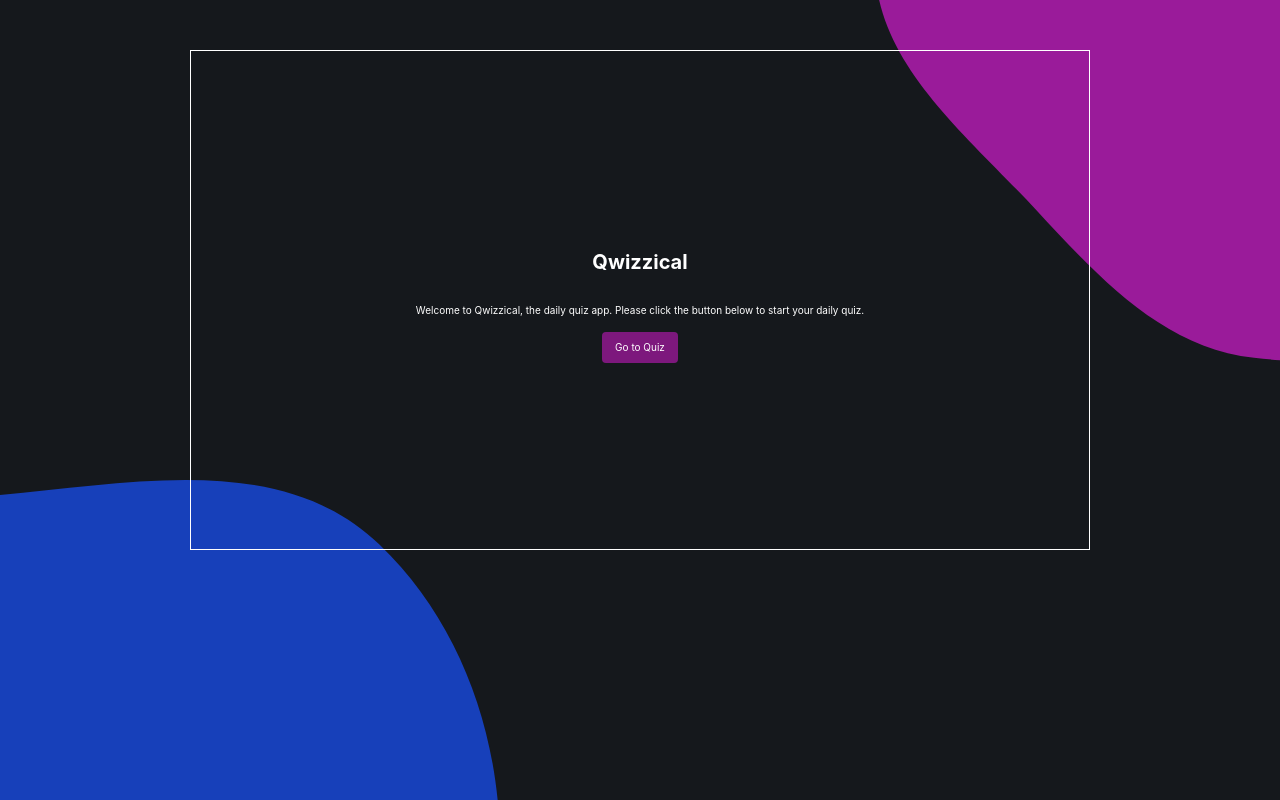
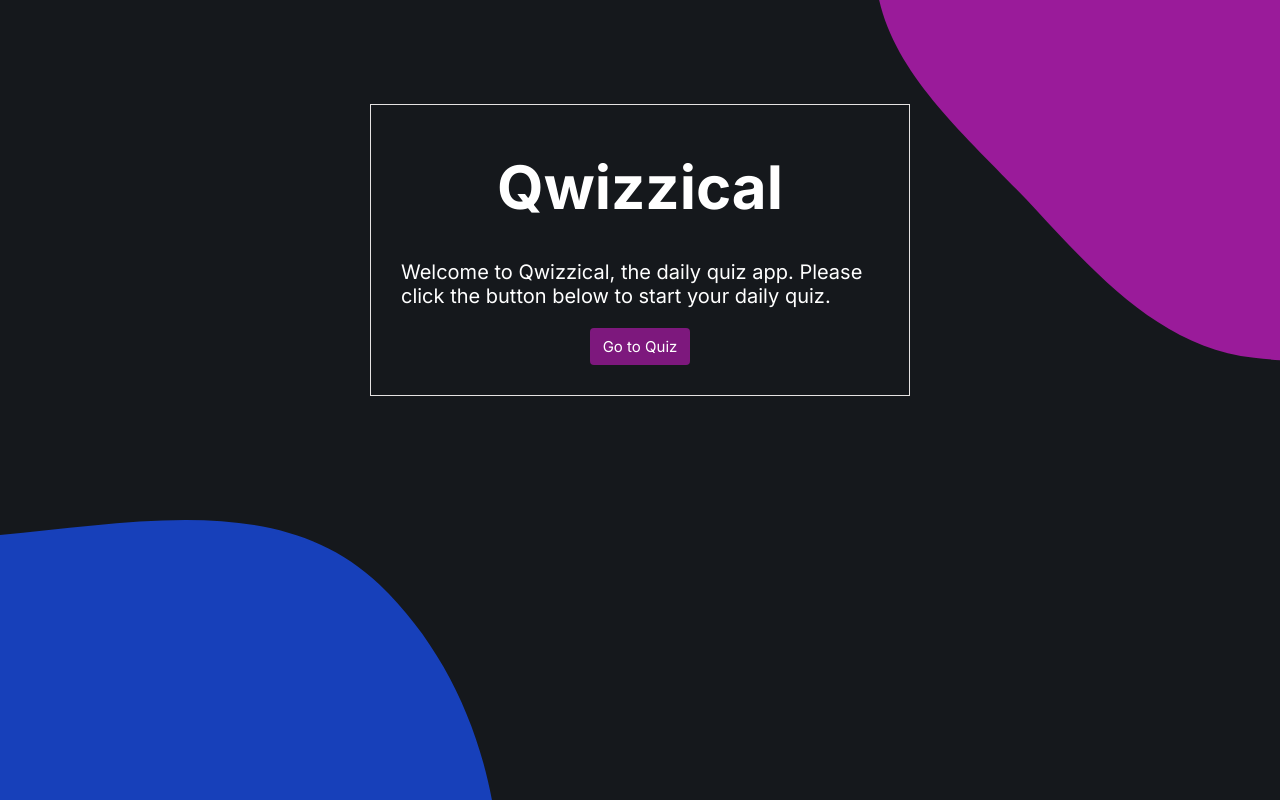
Before and after one commit to marktlinn/qwizzical, a React (Vite) app: page / in a window 1280 px wide. Built offline with nearby package versions, Linux system fonts and the light colour scheme; no server answers.

Commit message:
Styling: added font, and nested stylings for fonts and welcome card

```diff
--- a/src/index.scss
+++ b/src/index.scss
@@ -4,6 +4,8 @@ $background-dark: rgb(21, 24, 28);
 $button-color: rgb(125, 24, 125);
 $button-hover: rgba(139, 25, 139, 0.986);
 
+//fonts
+@import url('https://fonts.googleapis.com/css2?family=Inter:wght@400;500;700&display=swap');
 :root {
   font-family: Inter, Avenir, Helvetica, Arial, sans-serif;
   font-size: 62.5%;
@@ -22,33 +24,43 @@ body {
   margin: 0;
   background-color: $background-dark;
   color: #fff;
-  // background: url('../public/blob5.svg') $background-dark no-repeat left 60vh  / 500px, url('../public/blobs.svg') blue no-repeat bottom center / 500px;
-  background-image: url('../public/blob5.svg'), url('../public/blobs.svg');
+  background-image: url('/blob5.svg'), url('/blobs.svg');
   background-repeat: no-repeat;
-  background-position: left 60vh, top right;
+  background-position: left 65vh, top right;
   background-size: 500px;
 }
 
 .welcome-page{
   display: flex;
+  flex-direction: column;
   justify-content: center;
   align-items: center;
-  border: 1px solid #fff;
-  max-width: 900px;
-  height: 500px;
+  max-width: 600px;
+  height: 400px;
   margin:  5rem auto;
-}
+  padding: 3rem;
 
   .welcome-card{
     display: flex;
     flex-direction: column;
     align-items: center;
+    padding: 3rem;
+    border: 1px solid rgb(229, 226, 226);
+  }
+
+  h1{
+    font-size: 6rem;
+  }
+
+  p{
+    font-size: 2rem;
   }
 
   button{
     border: none;
     border-radius: .4rem;
     background-color: $button-color;
+    font-size: 1.5rem;
     color: #fff;
     padding: 1rem 1.3rem;
   }
@@ -57,3 +69,4 @@ button:hover{
     background-color: $button-hover;
 
   }
+}
```
Lines whose indentation alone changed are shown as unchanged.
